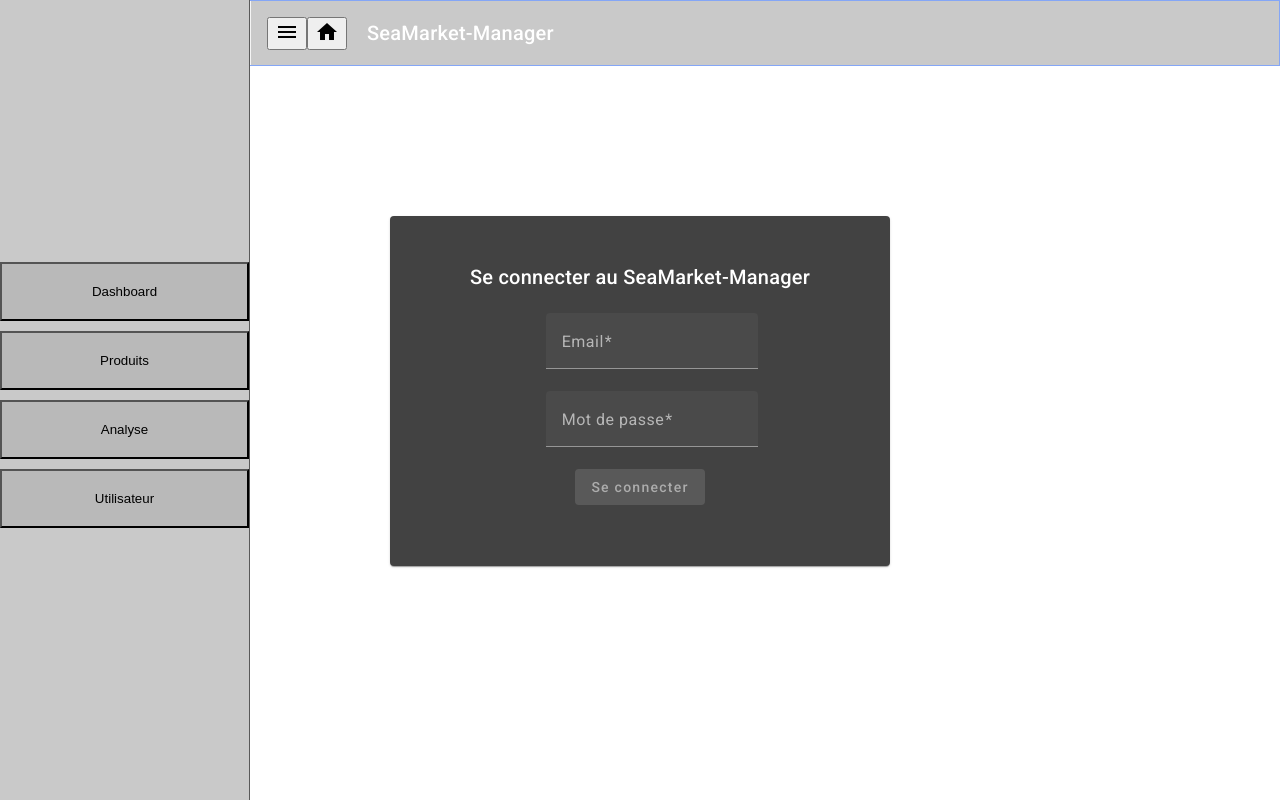
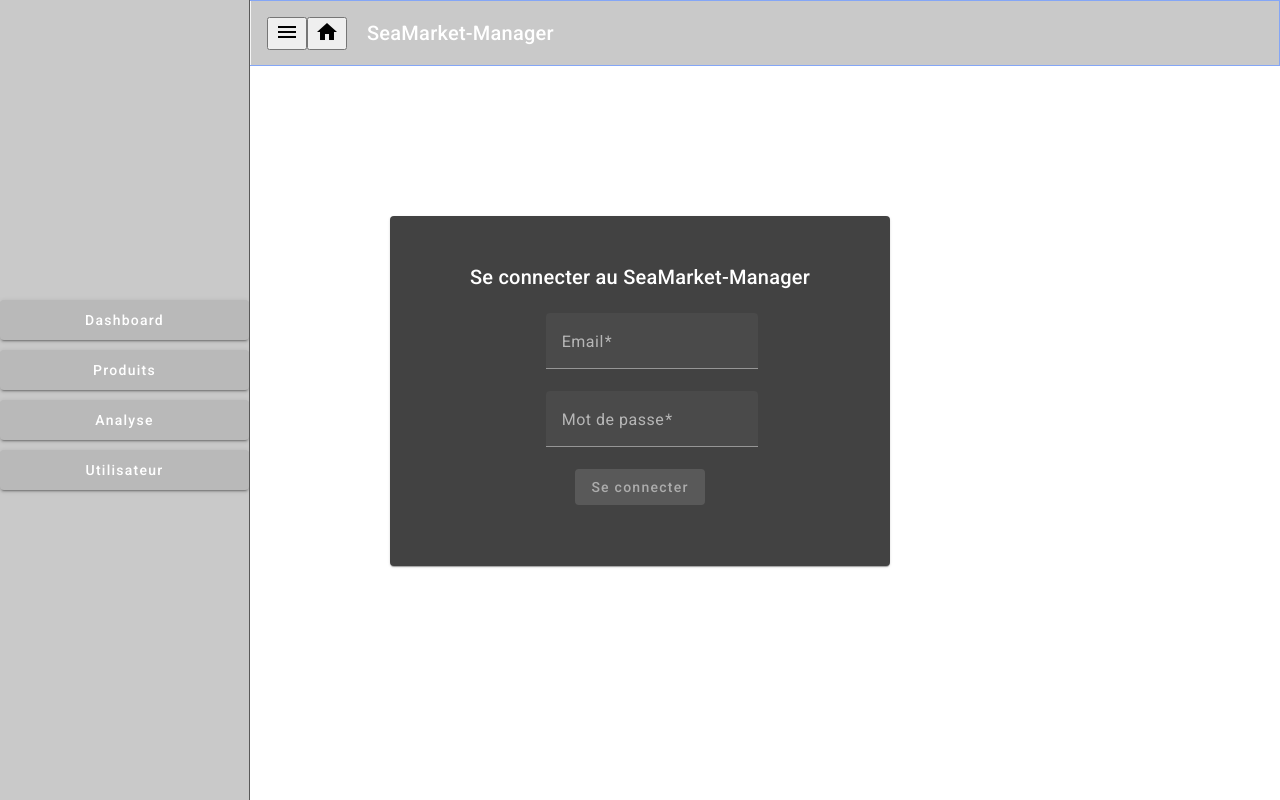
Before and after one commit to CARLU-Antoine/SeaMarket-Manager, an Angular app: page /login in a window 1280 px wide. Both pictures are taken after a click on the button "menu". Built offline with nearby package versions, Linux system fonts and the light colour scheme.

Commit message:
Modification du style des boutons de la sidenav

```diff
--- a/src/app/app.module.ts
+++ b/src/app/app.module.ts
@@ -11,7 +11,6 @@ import {MatMenuModule} from '@angular/material/menu';
 import { MatButtonModule } from '@angular/material/button';
 import { MatToolbarModule } from '@angular/material/toolbar';
 import { MatIconModule } from '@angular/material/icon';
-import { SidenavComponent } from './sidenav/sidenav.component';
 
 
 @NgModule({
--- a/src/app/sidenav/sidenav.component.html
+++ b/src/app/sidenav/sidenav.component.html
@@ -12,10 +12,10 @@
 
     <mat-drawer class="slide-container" #drawer mode="side">
         <div class="sidenav-content">
-          <button (click)="nagivateToDashboard()">Dashboard</button>
-          <button (click)="nagivateToProduit()">Produits</button>
-          <button (click)="nagivateToAnalyse()">Analyse</button>
-          <button (click)="nagivateToModifUser()">Utilisateur</button>
+          <button mat-raised-button (click)="nagivateToDashboard()">Dashboard</button>
+          <button mat-raised-button (click)="nagivateToProduit()">Produits</button>
+          <button mat-raised-button (click)="nagivateToAnalyse()">Analyse</button>
+          <button mat-raised-button (click)="nagivateToModifUser()">Utilisateur</button>
         </div>
       </mat-drawer>
 </mat-drawer-container>
--- a/src/app/sidenav/sidenav.component.ts
+++ b/src/app/sidenav/sidenav.component.ts
@@ -5,11 +5,12 @@ import { MatCardModule } from "@angular/material/card";
 import {MatToolbarModule} from '@angular/material/toolbar';
 import {MatIconModule} from '@angular/material/icon';
 import {MatMenuModule} from '@angular/material/menu';
+import {MatButtonModule} from '@angular/material/button';
 
 @Component({
   selector: 'app-sidenav',
   standalone: true,
-  imports: [MatToolbarModule,MatSidenavModule,MatCardModule,MatIconModule,MatMenuModule],
+  imports: [MatToolbarModule,MatSidenavModule,MatCardModule,MatIconModule,MatMenuModule,MatButtonModule],
   templateUrl: './sidenav.component.html',
   styleUrl: './sidenav.component.css'
 })
```
